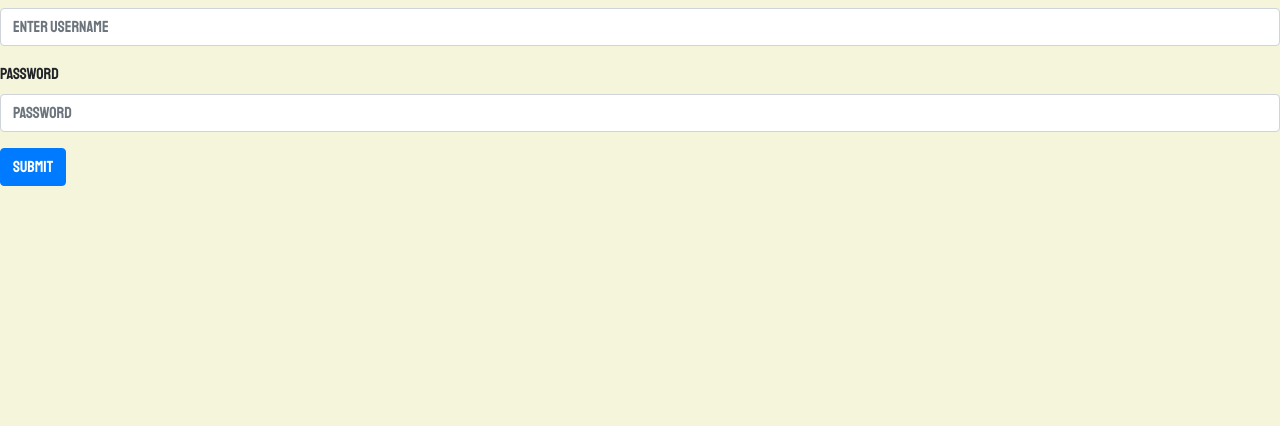
After one commit to cnridley/bagel_co, a Flask app: page /register in a window 1280 px wide. The commit adds this page. Shown: the part 210-636 px from the top of the page. Run offline with Flask 2, Linux system fonts and the light colour scheme; some libraries are stand-ins or nearby versions.

Commit message:
added register functionality

```diff
--- a/app.py
+++ b/app.py
@@ -2,6 +2,7 @@ import os
 from flask import Flask, flash, render_template, redirect, request, session, url_for
 from flask_pymongo import PyMongo
 from bson.objectid import ObjectId
+from werkzeug.security import generate_password_hash, check_password_hash
 
 if os.path.exists("env.py"):
     import env
@@ -35,6 +36,21 @@ def bagels():
     openfaced=openfaced, pizzabagels=pizzabagels, wrap=wrap, other=other)
 
 
+@app.route('/register', methods=["GET", "POST"])
+def register():
+    if request.method == "POST":
+
+        new_user = {
+            "username": request.form.get("username"),
+            "password": generate_password_hash(request.form.get("password"))
+        }
+
+        mongo.db.user.insert_one(new_user)
+        session["user"] = request.form.get("username").lower()
+
+    return render_template("register.html")
+
+
 if __name__ == "__main__":
     app.run(host=os.environ.get("IP"),
             port=int(os.environ.get("PORT")),
--- a/templates/base.html
+++ b/templates/base.html
@@ -27,6 +27,8 @@
       <a class="nav-item nav-link active" href="{{ url_for ('index') }}">Home</a>
       <a class="nav-item nav-link" href="{{ url_for ('bagels') }}">Menu</a>
       <a class="nav-item nav-link" href="#">Contact</a>
+      <a class="nav-item nav-link" href="#">Log In</a>
+      <a class="nav-item nav-link" href="{{ url_for ('register') }}">Register</a>
     </div>
   </div>
 </nav>
--- /dev/null
+++ b/templates/register.html
@@ -0,0 +1,29 @@
+{% extends 'base.html' %}
+
+{% block content %}
+
+<form method="POST" action="{{ url_for('register') }}">
+  <div class="form-group">
+    <label for="username">Username</label>
+    <input type="text" name ="username" class="form-control" id="username"
+    minlength="5" maxlength="20" aria-describedby="emailHelp" placeholder="Enter username" required>
+  </div>
+  <div class="form-group">
+    <label for="password">Password</label>
+    <input type="password" name="password" class="form-control" id="password"
+    minlength="5" maxlength="20" placeholder="Password" required>
+  </div>
+  <button type="submit button" class="btn btn-primary" data-toggle="modal" data-target="#RegisterModal">Submit</button>
+</form>
+
+<div class="modal fade" id="RegisterModal" tabindex="-1" role="dialog" aria-labelledby="RegisterModal" aria-hidden="true">
+  <div class="modal-dialog" role="document">
+    <div class="modal-content">
+      <div class="modal-body">
+        User Succesfully Registered
+      </div>
+    </div>
+  </div>
+</div>
+
+{% endblock %}
```
